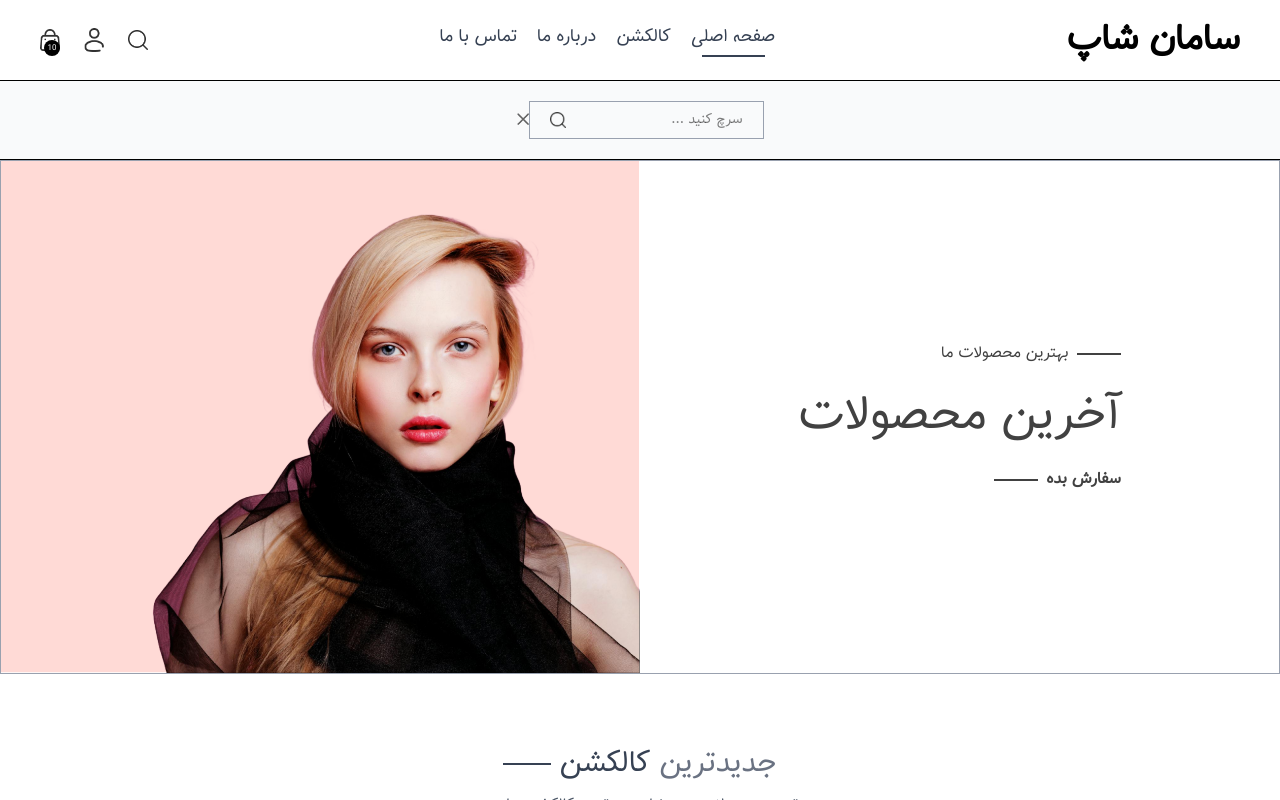
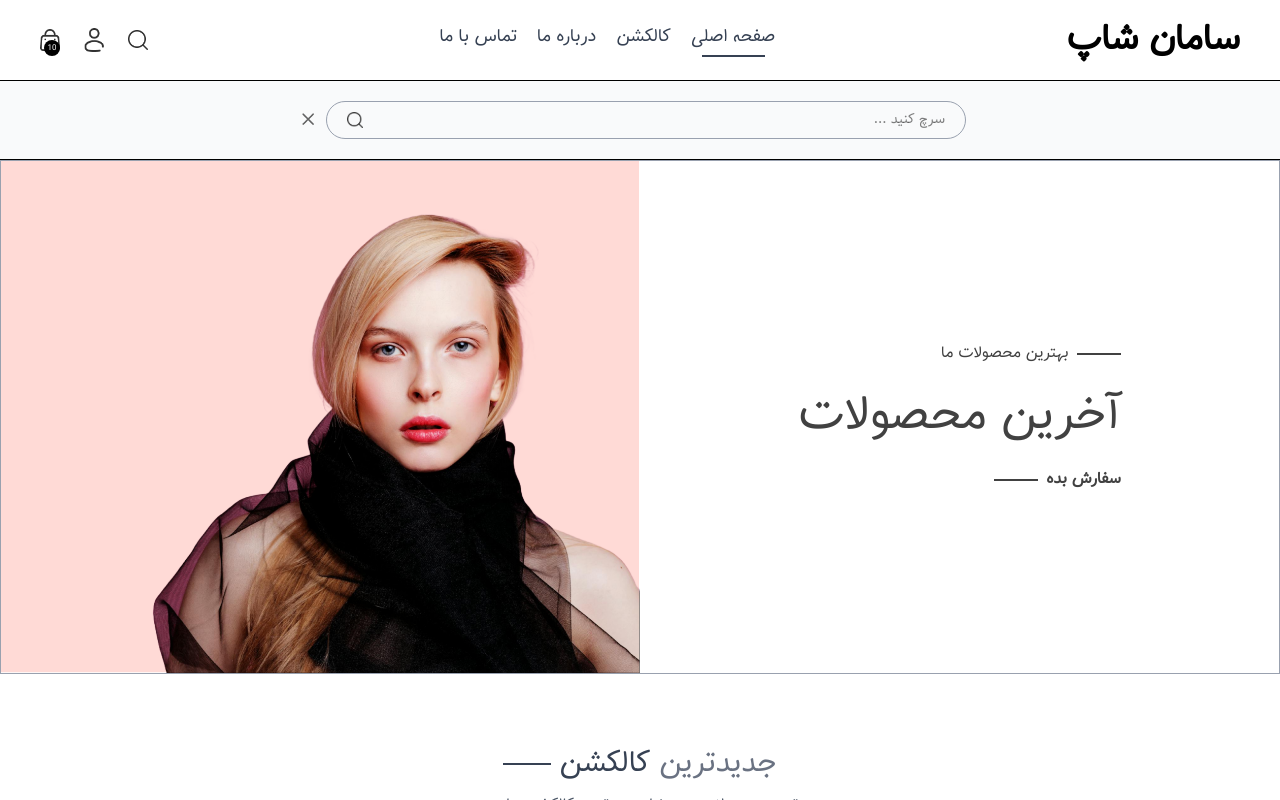
Before and after one commit to sani1426/next-project, a Next.js app: page / in a window 1280 px wide. Both pictures are taken after a click on the picture 138 px from the left and 40 px from the top of the page. Shown: the top 800 px of the page. Built offline with nearby package versions, Linux system fonts and the light colour scheme.

Commit message:
update SearchBar.jsx

```diff
--- a/components/UI/SearchBar.jsx
+++ b/components/UI/SearchBar.jsx
@@ -11,7 +11,7 @@ const SearchBar = () => {
 
                 return showSerachBar ?  (
                         <div className='border-t border-b bg-gray-50 text-center'>
-                        <div className="inline-flex items-center justify-center  border border-gray-400 px-5 py-2 my-5">
+                        <div className="inline-flex items-center justify-center  border border-gray-400 px-5 py-2 my-5 mx-3 rounded-full w-3/4 sm:w-1/2">
                                 <input value={search} onChange={(e)=>setSearch(e.target.value)} type="text" placeholder="سرچ کنید ..." className="flex-1 outline-none bg-inherit text-sm" />
                                 <Image src={assets.search_icon} alt="search-icon" className="w-4" />
                         </div>
```
